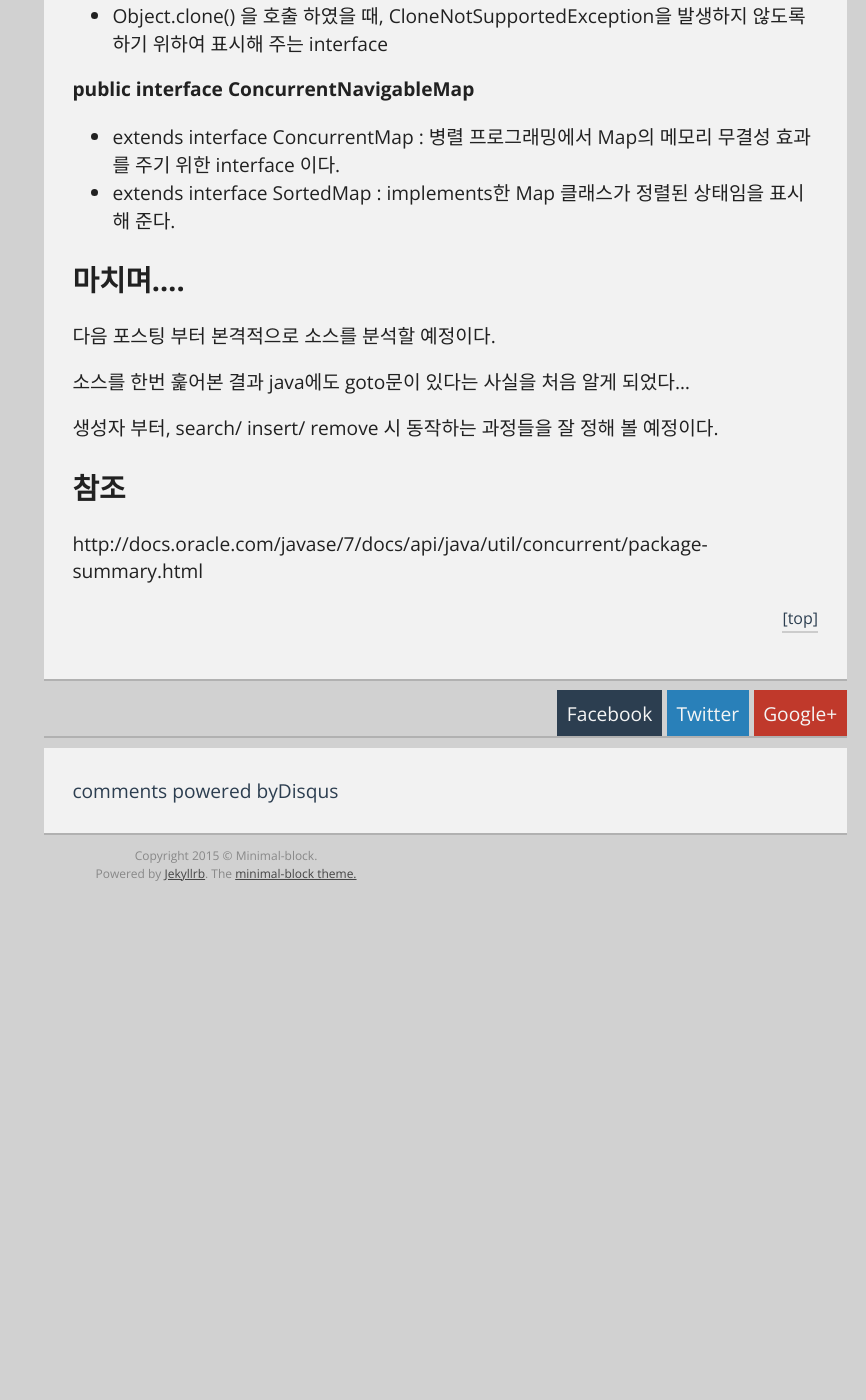
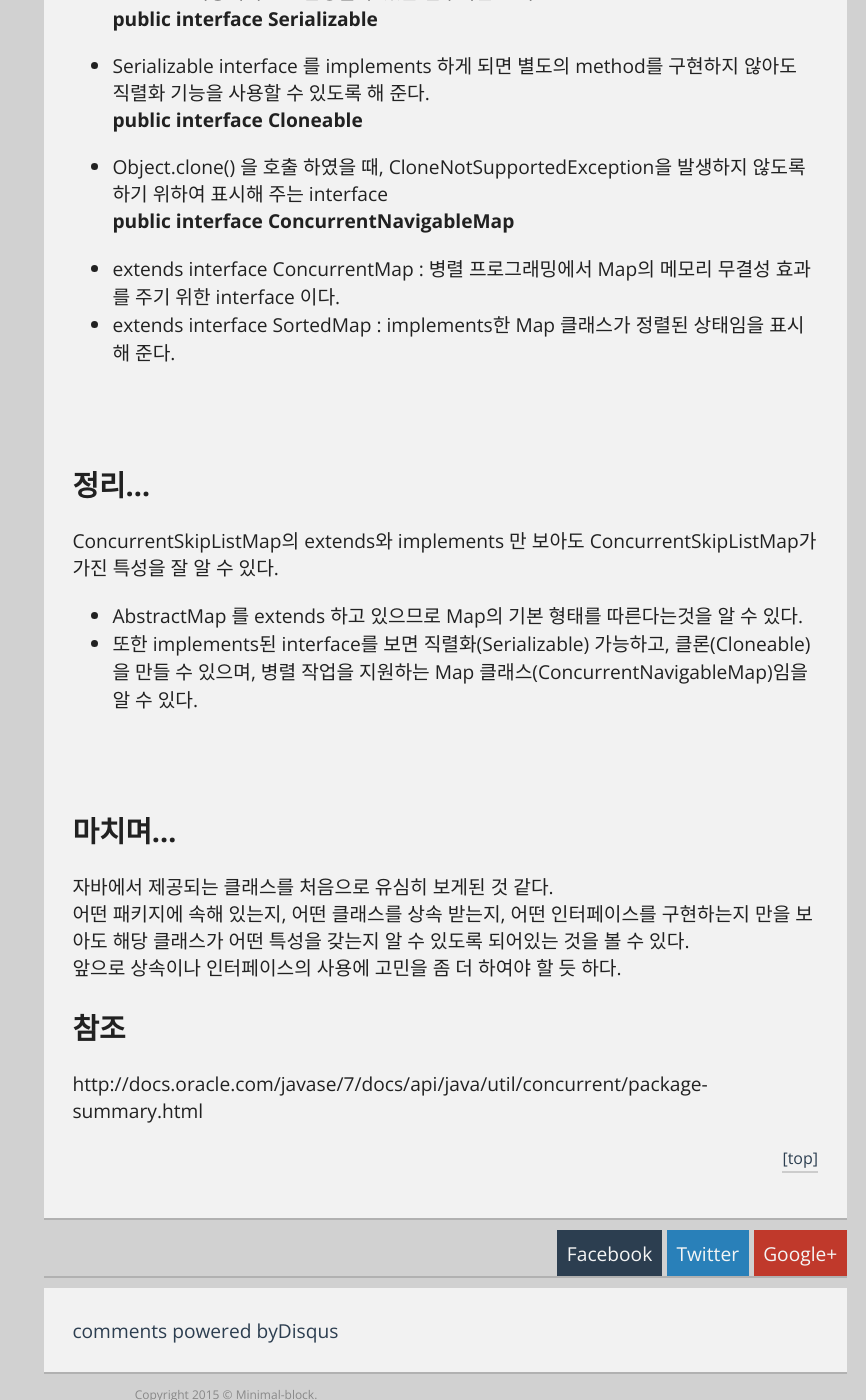
Before and after one commit to kdsr2z0/kdsr2z0.github.io, a Jekyll site: the page built from _posts/2015-02-08-java_skip_list.md, in a window 1280 px wide and 1400 px high, scrolled down 1360 px. Shown: the whole window, without its empty margins (414-1280 px from the left). Built offline with Jekyll 4.4.1, drawn with Linux system fonts in a browser that asks for light colours; Markdown is read by kramdown in place of the engine named in the settings; comment, search, counter and statistics services are not loaded; before the commit the page ends 2257 px from its top, so only the background shows below that; some of the changed text lies outside the part shown.

Commit message:
2015-02-08 java-skip-list  포스트 수정

```diff
--- a/_posts/2015-02-08-java_skip_list.md
+++ b/_posts/2015-02-08-java_skip_list.md
@@ -9,7 +9,8 @@ shortUrl:
 
 java.util.concurrent package
 ----------------
-java.util.concurrent package는 병렬 프로그램에서 유용한 공통적인 유틸 클래스들을 제공해 주고 있다.
+java.util.concurrent package는 병렬 프로그램에서 유용한 공통적인 유틸 클래스들을 제공해 주고 있다.<br>
+ConcurrentSkipListMap 역시 이 패키지에 속해있는 클래스 이다.
 
 * __Executors__ interface : 사용자 정의 시스템을 지원하기 위한 Executors interface를 제공한다.
 * __Queue__ : 멀티 쓰레드에서 병렬적으로 Task를 처리하기 위해서는 Queue를 많이 사용할 수 밖에 없다. concurrent package에서는 안전한 동작을 non-blocking으로 지원해주는 ConcurrentLinkedQueue를 비롯하여, BlockingQueue interface 구현한 여러가지 Queue들을 지원한다.
@@ -19,14 +20,15 @@ java.util.concurrent package는 병렬 프로그램에서 유용한 공통적인
 * 또한, java.util.concurrent.locks 패키지와 java.util.concurrent.atomic 패키지를 포함하고 있다.
 
 
-
+<br><br>
 
 java의 concurrent skip list
 ----------------
 Java에서는 jdk 1.6 버전에서 부터 ConcurrentSkipListMap, ConcurrentSkipListSet 클래스를 통해 Skip List를 제공해 주고 있다.
 
+<br><br>
 
-concurrentskiplistmap의 extends, implements
+ConcurrentSkipListMap의 extends, implements
 ----------------
 __abstract class AbstractMap__
 
@@ -35,30 +37,35 @@ __abstract class AbstractMap__
 * volatile transient Collection<V> values;
 * transient : 직렬화 과정에서 제외 시킨다는 표시.
 * volatile : 비동기적으로 변경될 수 있는 변수라는 표시.
-
+<br>
 __public interface Serializable__
 
 * Serializable interface 를 implements 하게 되면 별도의 method를 구현하지 않아도 직렬화 기능을 사용할 수 있도록 해 준다.
-
+<br>
 __public interface Cloneable__
 
 * Object.clone() 을 호출 하였을 때, CloneNotSupportedException을 발생하지 않도록 하기 위하여 표시해 주는 interface
-
+<br>
 __public interface ConcurrentNavigableMap__
 
 * extends interface ConcurrentMap : 병렬 프로그래밍에서 Map의 메모리 무결성 효과를 주기 위한 interface 이다.
 * extends interface SortedMap : implements한 Map 클래스가 정렬된 상태임을 표시해 준다.
 
+<br><br>
 
-마치며....
+정리...
 ----------------
-다음 포스팅 부터 본격적으로 소스를 분석할 예정이다.
+ConcurrentSkipListMap의 extends와 implements 만 보아도 ConcurrentSkipListMap가 가진 특성을 잘 알 수 있다.<br>
+* AbstractMap 를 extends 하고 있으므로 Map의 기본 형태를 따른다는것을 알 수 있다.
+* 또한 implements된 interface를 보면 직렬화(Serializable) 가능하고, 클론(Cloneable)을 만들 수 있으며, 병렬 작업을 지원하는 Map 클래스(ConcurrentNavigableMap)임을 알 수 있다.
 
-소스를 한번 훑어본 결과 java에도 goto문이 있다는 사실을 처음 알게 되었다...
+<br><br>
 
-생성자 부터, search/ insert/ remove 시 동작하는 과정들을 잘 정해 볼 예정이다.
-
-
+마치며...
+----------------
+자바에서 제공되는 클래스를 처음으로 유심히 보게된 것 같다.<br>
+어떤 패키지에 속해 있는지, 어떤 클래스를 상속 받는지, 어떤 인터페이스를 구현하는지 만을 보아도 해당 클래스가 어떤 특성을 갖는지 알 수 있도록 되어있는 것을 볼 수 있다. <br>
+앞으로 상속이나 인터페이스의 사용에 고민을 좀 더 하여야 할 듯 하다.
 
 
 참조
```
